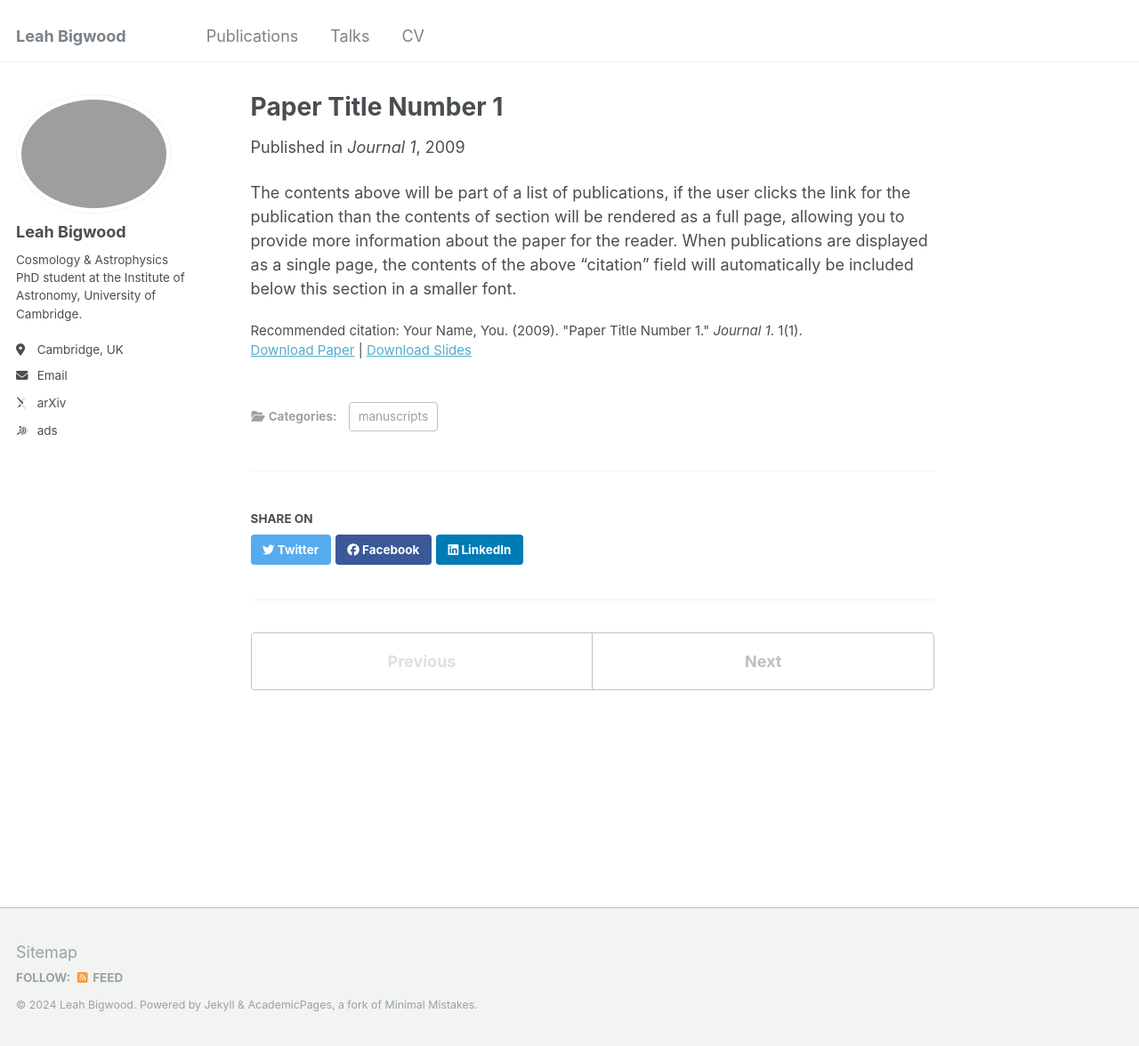
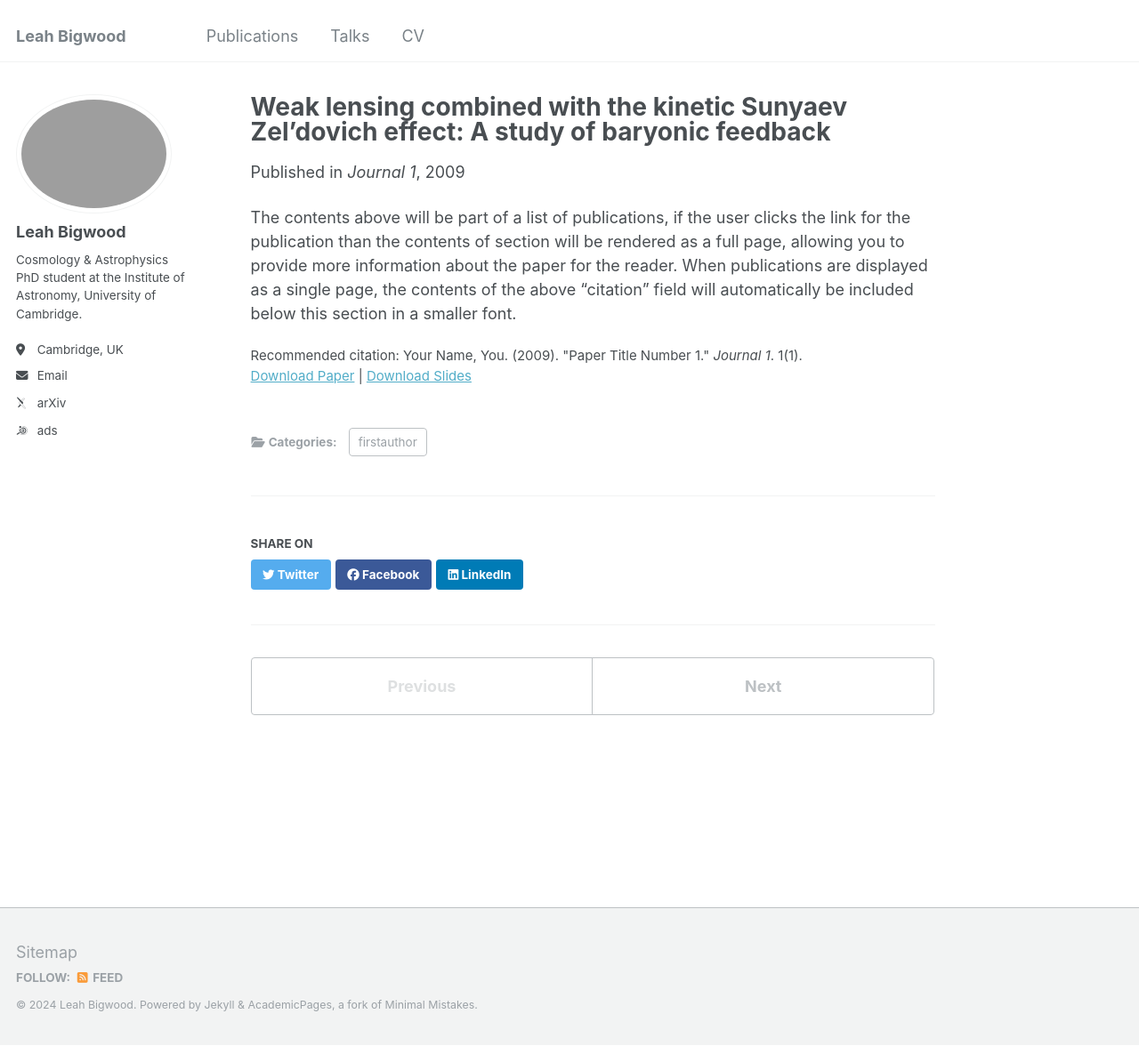
Before and after one commit to leahbigwood/leahbigwood.github.io, a Jekyll site: the page built from _publications/WLkSZ.md, in a window 1280 px wide and 1176 px high. Shown: the whole window at 89% size. Built offline with Jekyll 4.4.1, drawn with Linux system fonts in a browser that asks for light colours; some web fonts are replaced.

Commit message:
Update WLkSZ.md

```diff
--- a/_publications/WLkSZ.md
+++ b/_publications/WLkSZ.md
@@ -1,7 +1,7 @@
 ---
-title: "Paper Title Number 1"
+title: "Weak lensing combined with the kinetic Sunyaev Zel'dovich effect: A study of baryonic feedback"
 collection: publications
-category: manuscripts
+category: firstauthor
 permalink: /publication/2009-10-01-paper-title-number-1
 excerpt: 'This paper is about the number 1. The number 2 is left for future work.'
 date: 2009-10-01
```
